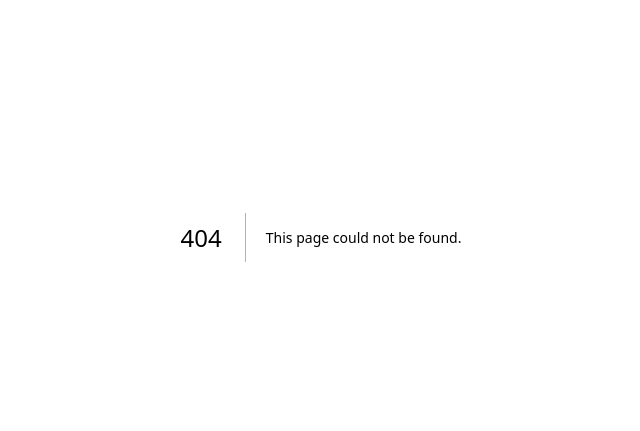
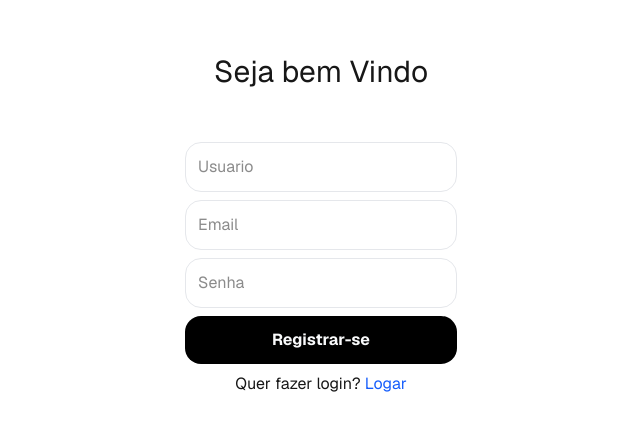
Before and after one commit to diegoo237/lawer-task, a Next.js app in the folder my-next14-app/: page /registro in a window 1280 px wide. Before the commit this address had no page. Shown: the part 163-594 px from the top of the page, without its empty margins (319-959 px from the left). Built offline with nearby package versions, Linux system fonts and the light colour scheme.

Commit message:
feat:implementa formularios de login e registro

```diff
--- /dev/null
+++ b/my-next14-app/app/login/page.tsx
@@ -0,0 +1,78 @@
+"use client";
+import { useState } from "react";
+import { useRouter } from "next/navigation";
+import { apiRequest } from "../lib/api";
+
+import Link from "next/link";
+
+export default function Login() {
+  const router = useRouter();
+  const [email, setEmail] = useState("");
+  const [senha, setSenha] = useState("");
+
+  const handleSubmit = async (e: React.FormEvent<HTMLFormElement>) => {
+    e.preventDefault();
+
+    const data = {
+      email,
+      senha,
+    };
+
+    const response = await apiRequest<{ access_token: string }>(
+      "/auth/login",
+      "POST",
+      data
+    );
+
+    if (response.error) {
+      return;
+    }
+
+    localStorage.setItem("token", response.data!.access_token);
+    alert("Login bem-sucedido!");
+    router.push("/dashboard");
+  };
+
+  return (
+    <div className="font-sans flex items-center justify-center min-h-screen">
+      <main className="flex flex-col gap-[32px] row-start-2 items-center sm:items-start">
+        <section className="flex flex-col items-center">
+          <h1 className=" text-3xl">Bem Vindo de volta</h1>
+
+          <form
+            className=" flex flex-col gap-2 p-6  w-80"
+            onSubmit={handleSubmit}
+          >
+            <input
+              onChange={(e) => setEmail(e.target.value)}
+              className="border-1 border-gray-200  focus:outline-black rounded-2xl p-3"
+              type="email"
+              placeholder="Email"
+            />
+            <input
+              onChange={(e) => setSenha(e.target.value)}
+              className="border-1 border-gray-200  focus:outline-black rounded-2xl p-3"
+              type="text"
+              placeholder="Senha"
+            />
+            <button
+              type="submit"
+              className=" bg-black p-3 rounded-2xl hover:cursor-pointer text-gray-50 font-bold"
+            >
+              Login
+            </button>
+            <h2>
+              <span>Nao possui conta ainda? </span>
+              <Link
+                href="/registro"
+                className="text-blue-600 hover:cursor-pointer"
+              >
+                registrar-se
+              </Link>
+            </h2>
+          </form>
+        </section>
+      </main>
+    </div>
+  );
+}
--- /dev/null
+++ b/my-next14-app/app/registro/page.tsx
@@ -0,0 +1,80 @@
+"use client";
+import Link from "next/link";
+import { useRouter } from "next/navigation";
+import { apiRequest } from "../lib/api";
+import { useState } from "react";
+
+export default function Registro() {
+  const router = useRouter();
+  const [usuario, setUsuario] = useState("");
+  const [email, setEmail] = useState("");
+  const [senha, setSenha] = useState("");
+
+  const handleSubmit = async (e: React.FormEvent<HTMLFormElement>) => {
+    e.preventDefault();
+
+    const data = {
+      email,
+      usuario,
+      senha,
+    };
+
+    const response = await apiRequest("/cliente", "POST", data);
+
+    if (response.error) {
+      return;
+    }
+
+    alert("Registro bem-sucedido! Faça login para continuar.");
+    router.push("/login");
+  };
+
+  return (
+    <div className="font-sans flex items-center justify-center min-h-screen">
+      <main className="flex flex-col gap-[32px] row-start-2 items-center sm:items-start">
+        <section className="flex flex-col items-center ">
+          <h1 className=" text-3xl mb-7">Seja bem Vindo</h1>
+          <form
+            className=" flex flex-col gap-2 p-6  w-80"
+            onSubmit={handleSubmit}
+          >
+            <input
+              onChange={(e) => setUsuario(e.target.value)}
+              className="border-1 border-gray-200  focus:outline-yellow-500 rounded-2xl p-3"
+              type="text"
+              placeholder="Usuario"
+            />
+            <input
+              onChange={(e) => setEmail(e.target.value)}
+              className="border-1 border-gray-200  focus:outline-yellow-500 rounded-2xl p-3"
+              type="email"
+              placeholder="Email"
+            />
+            <input
+              onChange={(e) => setSenha(e.target.value)}
+              className="border-1 border-gray-200  focus:outline-yellow-500 rounded-2xl p-3"
+              type="password"
+              placeholder="Senha"
+            />
+
+            <button
+              type="submit"
+              className=" bg-black p-3 rounded-2xl hover:cursor-pointer text-gray-50 font-bold"
+            >
+              Registrar-se
+            </button>
+            <h2 className="self-center">
+              <span>Quer fazer login? </span>
+              <Link
+                href="/login"
+                className="text-blue-600 hover:cursor-pointer"
+              >
+                Logar
+              </Link>
+            </h2>
+          </form>
+        </section>
+      </main>
+    </div>
+  );
+}
```
